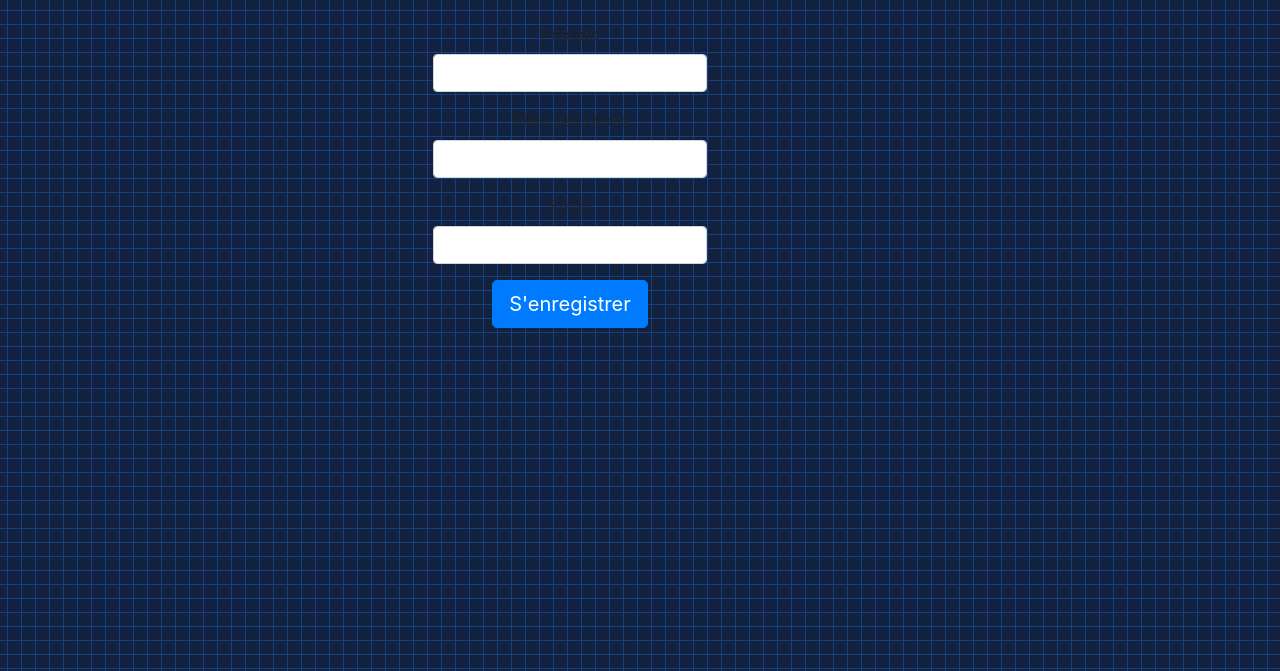
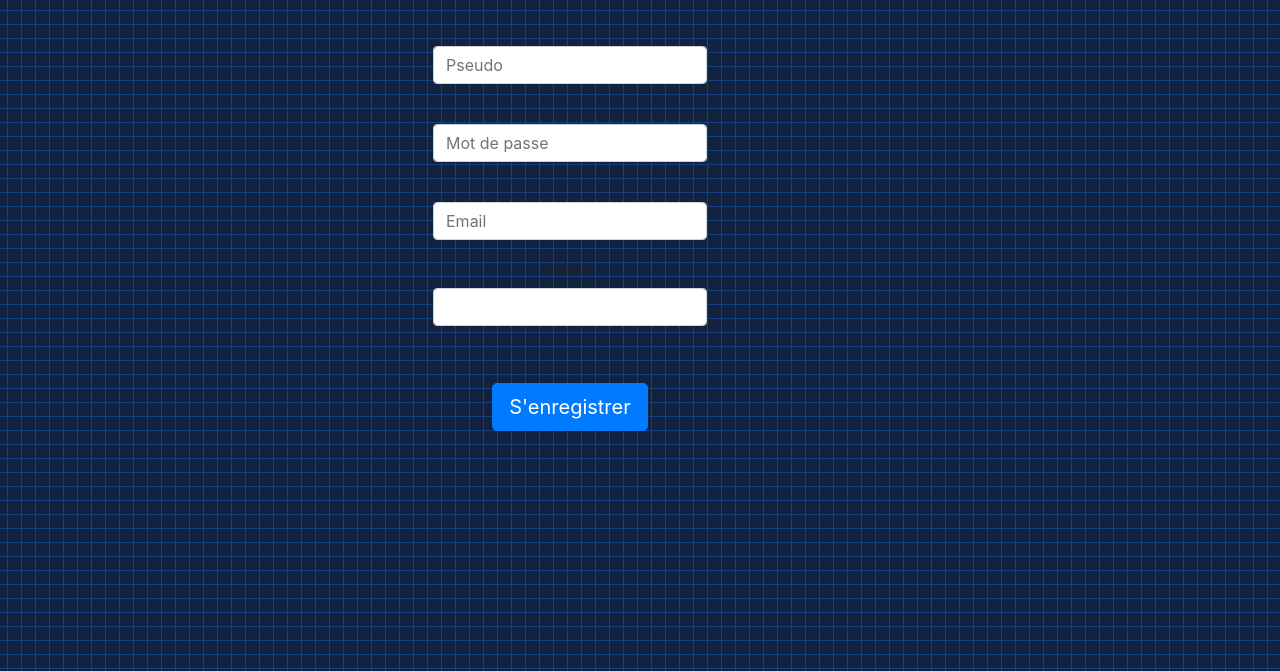
Before and after one commit to rickchips/projet-db, a Symfony app: template templates/registration/register.html.twig in a window 1280 px wide. Shown: the part 66-737 px from the top of the page. Run offline with Twig, Linux system fonts and the light colour scheme; the template is opened without the code that fills it, so the values that code supplies are empty; form fields are guessed from the names that the template uses; some libraries are stand-ins or nearby versions.

Commit message:
changement de couleur liste - alignement des boxs login et register - chageùent de code form -> html

```diff
--- a/public/css/style.css
+++ b/public/css/style.css
@@ -44,14 +44,14 @@
 
 .bloc1 {
     padding-top: 1%;
-    width: 23%;
+    width: 24%;
 }
 
 
 
 .bloc2 {
     padding-top: 1%;
-    width: 77%;
+    width: 76%;
     text-align: center;
 }
 
@@ -87,3 +87,15 @@
 .row{
     margin-left: 15%;
 }
+
+
+.rond {position: fixed;left:20%;top:5%;width: 5px;height: 5px;border-radius: 5px;box-shadow: 0px 0px 5px 5px rgba(255, 255, 255, 0.9);background: white;opacity: .4;animation-name: anim;animation-duration:15s;animation-direction: normal;animation-fill-mode: backwards;animation-iteration-count: infinite;animation-timing-function: ease-in-out;}
+@keyframes anim {0% {margin-top: 1px;opacity: 0;} 30% {opacity: 0.6; }70% {opacity: 0.6;}  100% {margin-top: 90vh;opacity: 0;}}
+
+input:checked ~ .label {
+    color:#00ef00;
+}
+
+.boxlogin{
+    margin-top: 15%;
+}
--- a/templates/filtre/index.html.twig
+++ b/templates/filtre/index.html.twig
@@ -4,6 +4,7 @@
 
 {% block body %}
     <main class="container">
+    <div class="rond"></div>
     <div class="bloc1">
         <div class="row">
             <a href="{{ path('filtre') }}?filter=nomLiens" class="btn btntri">Trier par nom</a>
@@ -15,7 +16,7 @@
 
     <div class="form-check liste">
         <input class="form-check-input" type="checkbox" value="{{ lien.id }}" id="{{ lien.id }}" name="{{ lien.id }}">
-        <label class="form-check-label" for="{{ lien.id }}">
+        <label class="form-check-label label" for="{{ lien.id }}">
             {{ lien.nomLiens }} Ki +{{ lien.NbKiLiens }}
         </label>
     </div>
--- a/templates/registration/register.html.twig
+++ b/templates/registration/register.html.twig
@@ -5,14 +5,20 @@
 {% block body %}
     <main class="container">
         <div class="register">
+            <form name="registration_form" method="post">
+                <div class="form-group"><label class="col-form-label required" for="registration_form_pseudo"></label>
+                    <div><input type="text" id="registration_form_pseudo" name="registration_form[pseudo]" required="required" maxlength="180" class="form-control" placeholder="Pseudo"></div>
+                </div>
+                <div class="form-group"><label class="col-form-label required" for="registration_form_plainPassword"></label>
+                    <div><input type="password" id="registration_form_plainPassword" name="registration_form[plainPassword]" required="required" class="form-control" placeholder="Mot de passe"></div>
+                </div>
+                <div class="form-group"><label class="col-form-label required" for="registration_form_email"></label>
+                    <div><input type="text" id="registration_form_email" name="registration_form[email]" required="required" class="form-control" placeholder="Email"></div>
+                </div>
 
-    {{ form_start(registrationForm) }}
-        {{ form_row(registrationForm.pseudo) }}
-        {{ form_row(registrationForm.plainPassword) }}
-        {{ form_row(registrationForm.email) }}
-
-        <button class="btn btn-lg btn-primary">S'enregistrer</button>
-    {{ form_end(registrationForm) }}
+                {{ form_row(registrationForm._token) }}
+                <button class="btn btn-lg btn-primary boxlogin">S'enregistrer</button>
+            </form>
         </div>
     </main>
 {% endblock %}
--- a/templates/security/login.html.twig
+++ b/templates/security/login.html.twig
@@ -11,9 +11,9 @@
     {% endif %}
 
     <label for="inputPseudo" class="sr-only">Pseudo</label>
-    <input type="text" value="{{ last_username }}" name="pseudo" id="inputPseudo" class="form-control" placeholder="Pseudo" required autofocus>
+    <input type="text" value="{{ last_username }}" name="pseudo" id="inputPseudo" class="form-control boxlogin" placeholder="Pseudo" required autofocus>
     <label for="inputPassword" class="sr-only">Password</label>
-    <input type="password" name="password" id="inputPassword" class="form-control" placeholder="Password" required>
+    <input type="password" name="password" id="inputPassword" class="form-control boxlogin" placeholder="Mot de passe" required>
 
     <input type="hidden" name="_csrf_token"
            value="{{ csrf_token('authenticate') }}"
@@ -30,7 +30,7 @@
         </div>
     #}
 
-    <button class="btn btn-lg btn-primary" type="submit">
+    <button class="btn btn-lg btn-primary boxlogin" type="submit">
         Se connecter
     </button>
 </form>
```
